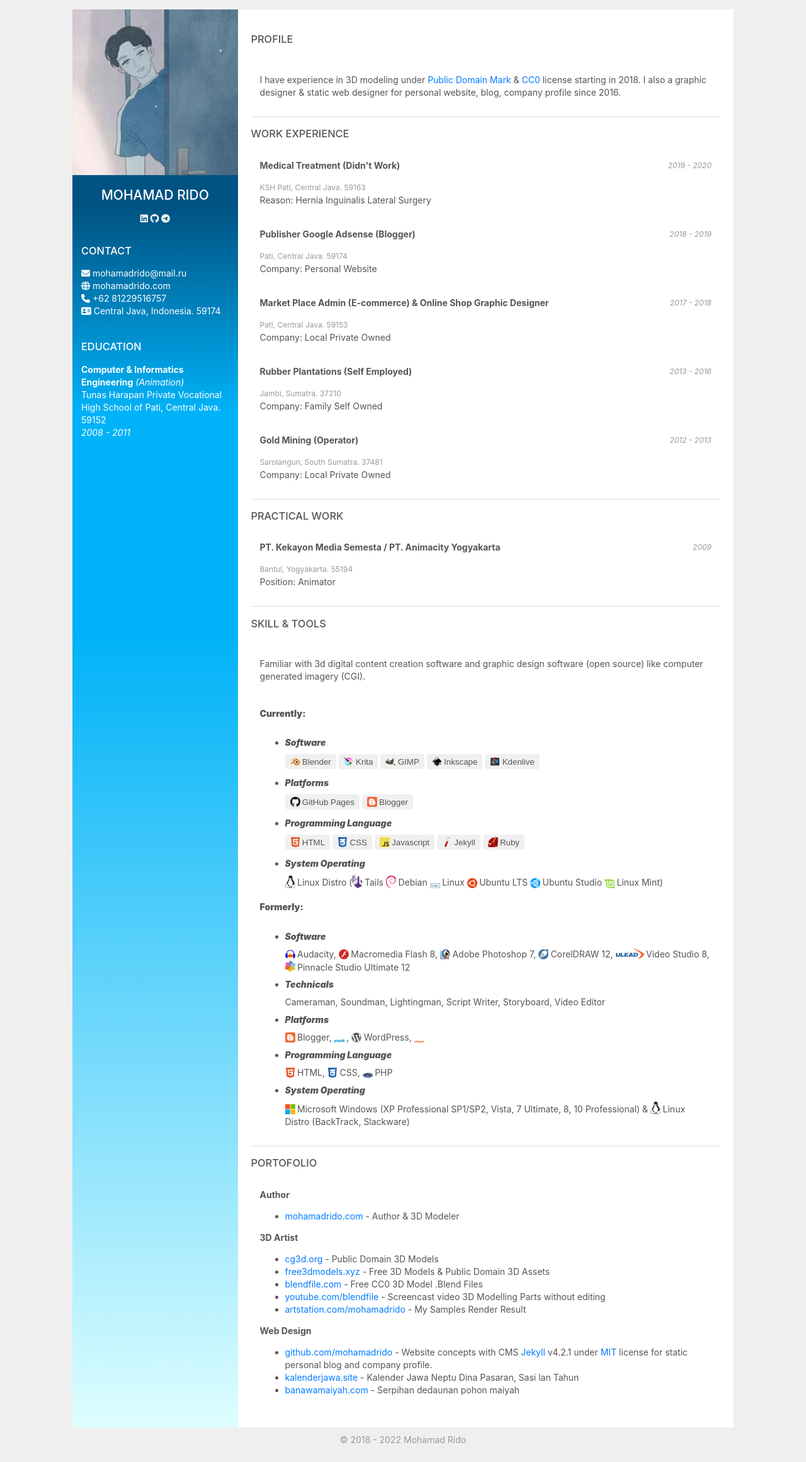
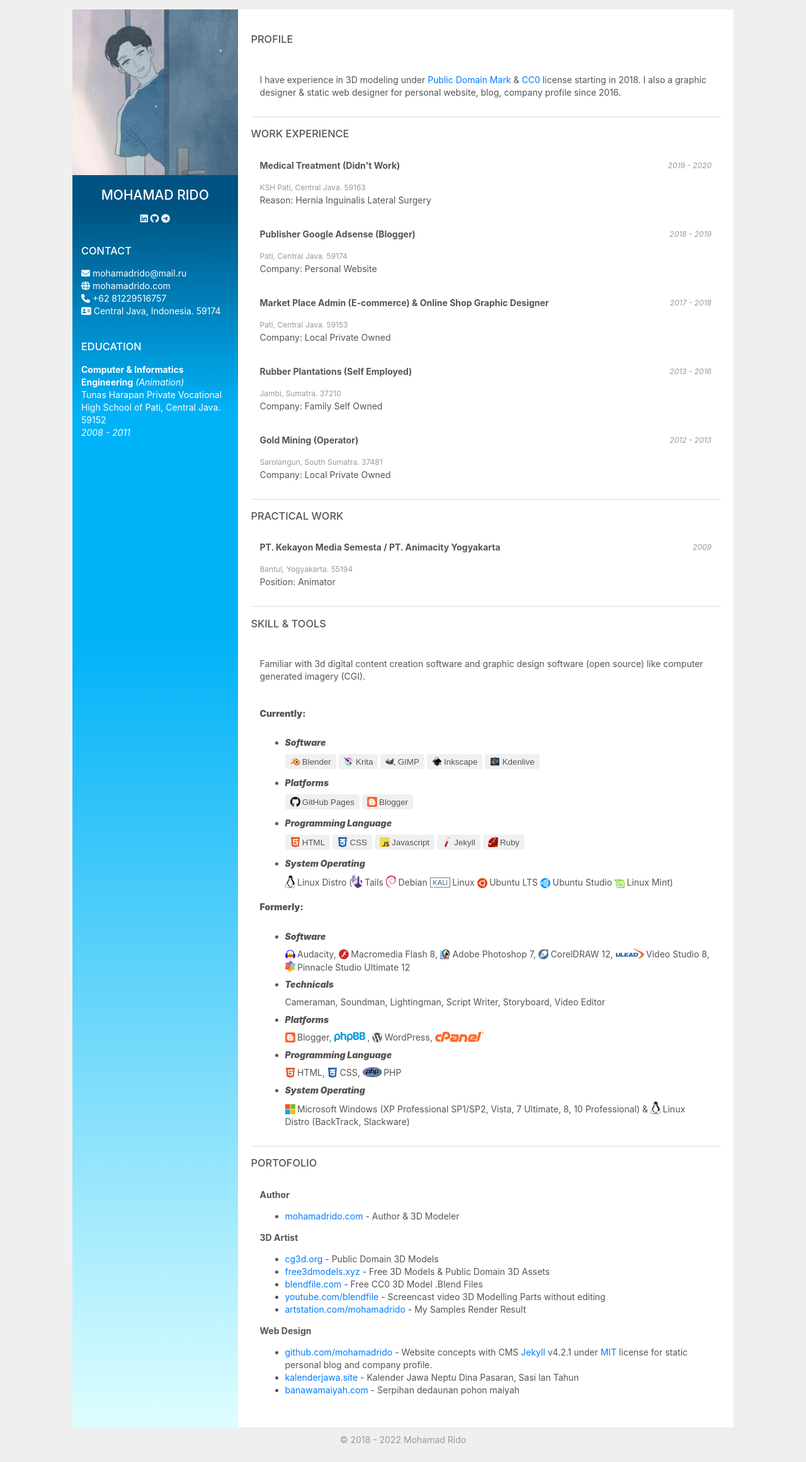
Before and after one commit to mohamadrido/about, a Jekyll site: the page built from index.html, in a window 1280 px wide. Shown: the whole page at 63% size. Built offline with Jekyll 4.4.1, drawn with Linux system fonts in a browser that asks for light colours; nearby versions of some CDN libraries.

Commit message:
Update index.html

```diff
--- a/index.html
+++ b/index.html
@@ -103,7 +103,7 @@ layout: default
     <li class="li"><i>Programming Language</i></li>
       <button class="link" href="https://en.wikipedia.org/wiki/HTML5"><img src="/html5.png" class="icon">HTML</button> <button class="link" href="https://en.wikipedia.org/wiki/CSS"><img src="/css3.png" class="icon">CSS</button> <button class="link" href="https://javascript.com"><img src="/js.png" class="icon">Javascript</button> <button class="link" href="https://jekyllrb.com"><img src="/jekyll.png" class="icon">Jekyll</button> <button class="link" href="https://https://www.ruby-lang.org"><img src="/ruby.png" class="icon">Ruby</button>
     <li class="li"><i>System Operating</i></li>
-      <img src="/tux.png" class="icon">Linux Distro (<img src="/tails.png" class="icon">Tails <img src="/debian.png" class="icon">Debian <img src="/kali.png" class="icon">Linux <img src="/ubuntu.png" class="icon">Ubuntu LTS <img src="/studio.png" class="icon">Ubuntu Studio <img src="/mint.png" class="icon">Linux Mint)
+      <img src="/tux.png" class="icon">Linux Distro (<img src="/tails.png" class="icon">Tails <img src="/debian.png" class="icon">Debian <img src="/kali.png" style="width: 32px;height:16px;vertical-align:text-top;margin-right:.25em;">Linux <img src="/ubuntu.png" class="icon">Ubuntu LTS <img src="/studio.png" class="icon">Ubuntu Studio <img src="/mint.png" class="icon">Linux Mint)
     </ul>
     <h4  style="font-weight: 900;">Formerly:</h4>
     <ul>
@@ -112,9 +112,9 @@ layout: default
     <li class="li"><i>Technicals</i></li>
       Cameraman, Soundman, Lightingman, Script Writer, Storyboard, Video Editor
     <li class="li"><i>Platforms</i></li>
-      <img src="/blogger.png" class="icon">Blogger, <img src="/phpbb.png" class="icon">, <img src="/wp.png" class="icon">WordPress, <img src="/cpanel.png" class="icon">
+      <img src="/blogger.png" class="icon">Blogger, <img src="/phpbb.png" style="width: 49px;height:16px;vertical-align:text-top;margin-right:.25em;">, <img src="/wp.png" class="icon">WordPress, <img src="/cpanel.png" style="width: 77px;height:16px;vertical-align:text-top;margin-right:.25em;">
     <li class="li"><i>Programming Language</i></li>
-      <img src="/html5.png" class="icon">HTML, <img src="/css3.png" class="icon">CSS, <img src="/php.png" class="icon">PHP
+      <img src="/html5.png" class="icon">HTML, <img src="/css3.png" class="icon">CSS, <img src="/php.png" style="width: 30px;height:16px;vertical-align:text-top;margin-right:.25em;">PHP
     <li class="li"><i>System Operating</i></li>
       <img src="/microsoft.png" class="icon">Microsoft Windows (XP Professional SP1/SP2, Vista, 7 Ultimate, 8, 10 Professional) & <img src="/tux.png" class="icon">Linux Distro (BackTrack, Slackware)
     </ul>
```
